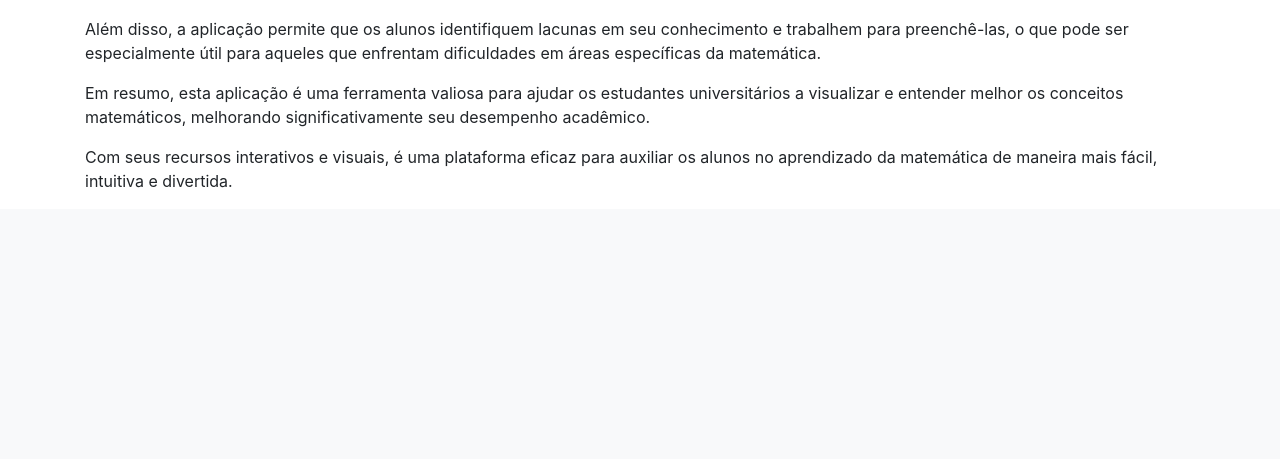
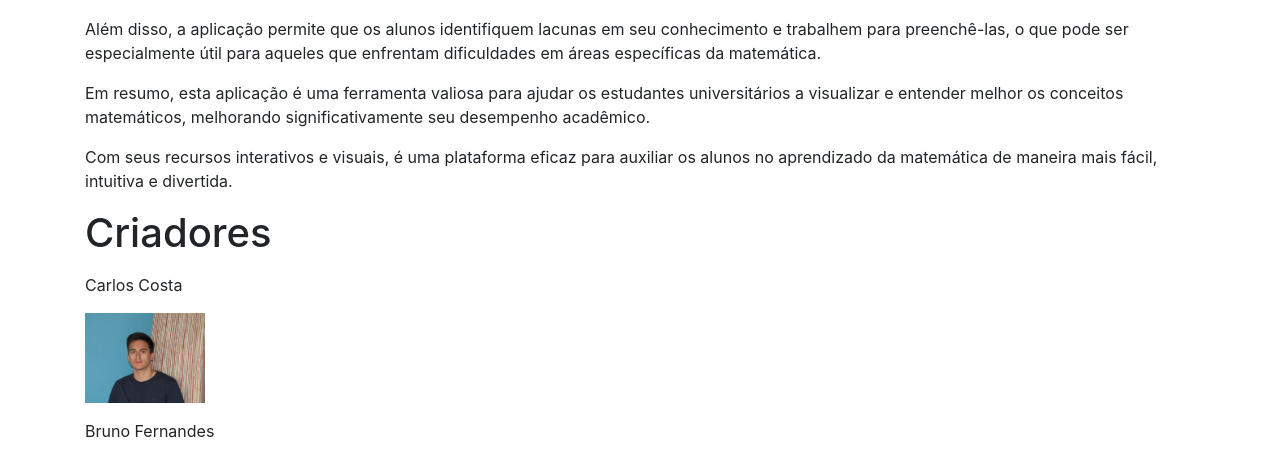
Before and after one commit to carlos01amc/Projeto-FlashesMat, a Flask app: page /sabermais/ in a window 1280 px wide. Shown: the part 613-1072 px from the top of the page. Before the commit the page ends 801 px from the top, so only its background shows below. Run offline with Flask 2, Linux system fonts and the light colour scheme.

Commit message:
Add files via upload

```diff
--- a/templates/login.html
+++ b/templates/login.html
@@ -1,6 +1,7 @@
 {% extends "base.html" %}
 {% block content %}
 
+<div class="container">
     <h2>Login</h2>
     <form method="POST" action="{{ url_for('login') }}">
         <label>E-mail:</label>
@@ -9,6 +10,7 @@
         <input type="password" name="senha" class="form-control"><br>
         <input type="submit" value="Login" class="btn btn-primary">
     </form>
+</div>
 
 {%endblock%}
 
--- a/templates/sabermais.html
+++ b/templates/sabermais.html
@@ -36,4 +36,13 @@
         de maneira mais fácil, intuitiva e divertida.</p>
 
 </div>
+
+<div class="container">
+    <h1>Criadores</h1>
+    <p></p>
+    <p> Carlos Costa</p>
+    <img src="../static/perfis/profile_pic.jpg" width="120" height="90" alt="">
+    <P></P>
+    <p> Bruno Fernandes</p>
+</div>
 {% endblock %}
```
Also changed, not shown: templates/post.html (+11 -0 lines). Lines whose indentation alone changed are shown as unchanged.
